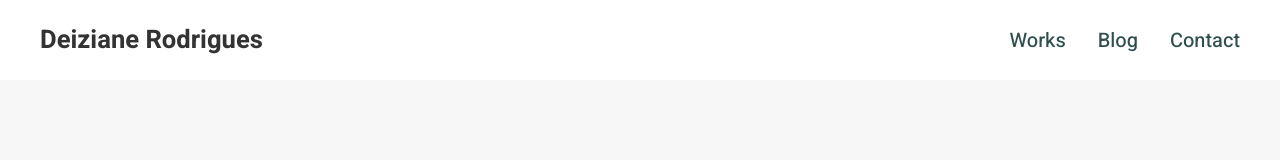
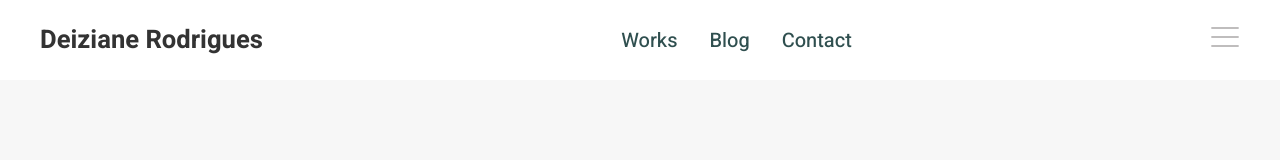
Before and after one commit to deizirrs/Static_Page, a plain HTML site: page index.html in a window 1280 px wide. Shown: the top 160 px of the page. Drawn offline with Linux system fonts and the light colour scheme.

Commit message:
feat: created section of posts

```diff
--- a/index.html
+++ b/index.html
@@ -27,6 +27,39 @@
             <a href="#">Contact</a>
           </li>
         </ul>
+        <div class="hamburguer-menu">
+          <svg
+            xmlns="http://www.w3.org/2000/svg"
+            x="0px"
+            y="0px"
+            width="30"
+            height="30"
+            viewBox="0,0,256,256"
+          >
+            <g
+              fill="#807c7c"
+              fill-rule="nonzero"
+              stroke="none"
+              stroke-width="1"
+              stroke-linecap="butt"
+              stroke-linejoin="miter"
+              stroke-miterlimit="10"
+              stroke-dasharray=""
+              stroke-dashoffset="0"
+              font-family="none"
+              font-weight="none"
+              font-size="none"
+              text-anchor="none"
+              style="mix-blend-mode: normal"
+            >
+              <g transform="scale(5.12,5.12)">
+                <path
+                  d="M3,9c-0.36064,-0.0051 -0.69608,0.18438 -0.87789,0.49587c-0.18181,0.3115 -0.18181,0.69676 0,1.00825c0.18181,0.3115 0.51725,0.50097 0.87789,0.49587h44c0.36064,0.0051 0.69608,-0.18438 0.87789,-0.49587c0.18181,-0.3115 0.18181,-0.69676 0,-1.00825c-0.18181,-0.3115 -0.51725,-0.50097 -0.87789,-0.49587zM3,24c-0.36064,-0.0051 -0.69608,0.18438 -0.87789,0.49587c-0.18181,0.3115 -0.18181,0.69676 0,1.00825c0.18181,0.3115 0.51725,0.50097 0.87789,0.49587h44c0.36064,0.0051 0.69608,-0.18438 0.87789,-0.49587c0.18181,-0.3115 0.18181,-0.69676 0,-1.00825c-0.18181,-0.3115 -0.51725,-0.50097 -0.87789,-0.49587zM3,39c-0.36064,-0.0051 -0.69608,0.18438 -0.87789,0.49587c-0.18181,0.3115 -0.18181,0.69676 0,1.00825c0.18181,0.3115 0.51725,0.50097 0.87789,0.49587h44c0.36064,0.0051 0.69608,-0.18438 0.87789,-0.49587c0.18181,-0.3115 0.18181,-0.69676 0,-1.00825c-0.18181,-0.3115 -0.51725,-0.50097 -0.87789,-0.49587z"
+                ></path>
+              </g>
+            </g>
+          </svg>
+        </div>
       </nav>
     </header>
 
@@ -54,10 +87,9 @@
           class="banner-image"
         />
       </section>
-
       <section id="posts">
         <div class="posts-content">
-          <div class="post-content-header">
+          <div class="posts-content-header">
             <h2 class="section-title">Recent posts</h2>
             <a class="view-all-link" href="#">View all</a>
           </div>
@@ -71,7 +103,7 @@
                 Exercitation veniam consequat sunt nostrud armet
               </p>
             </div>
-            <div class="post-card-2">
+            <div class="post-card">
               <h3>Creating pixel perfect icons in Figma</h3>
               <span>12 Feb 2020</span>
               <p>
```
